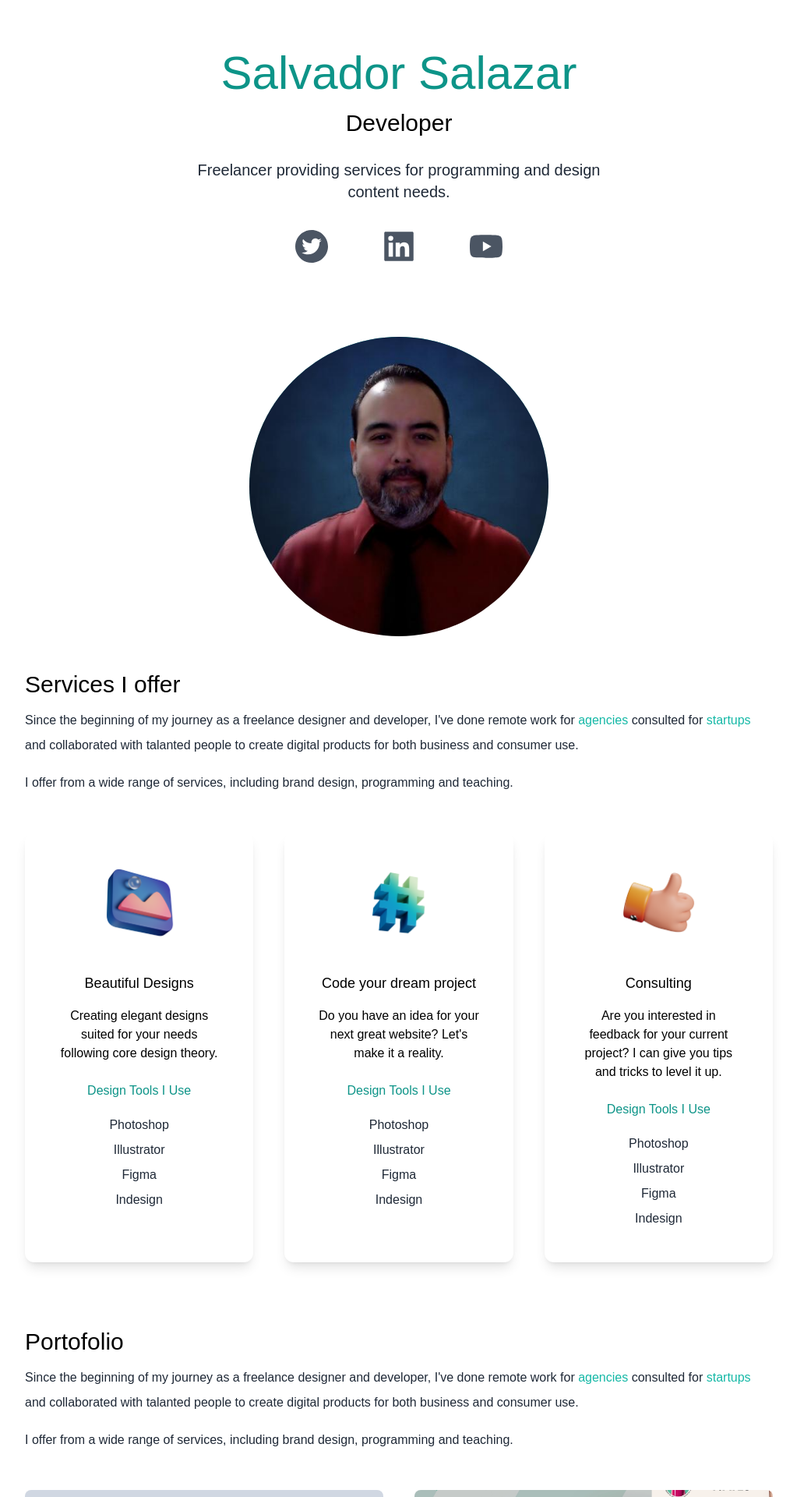
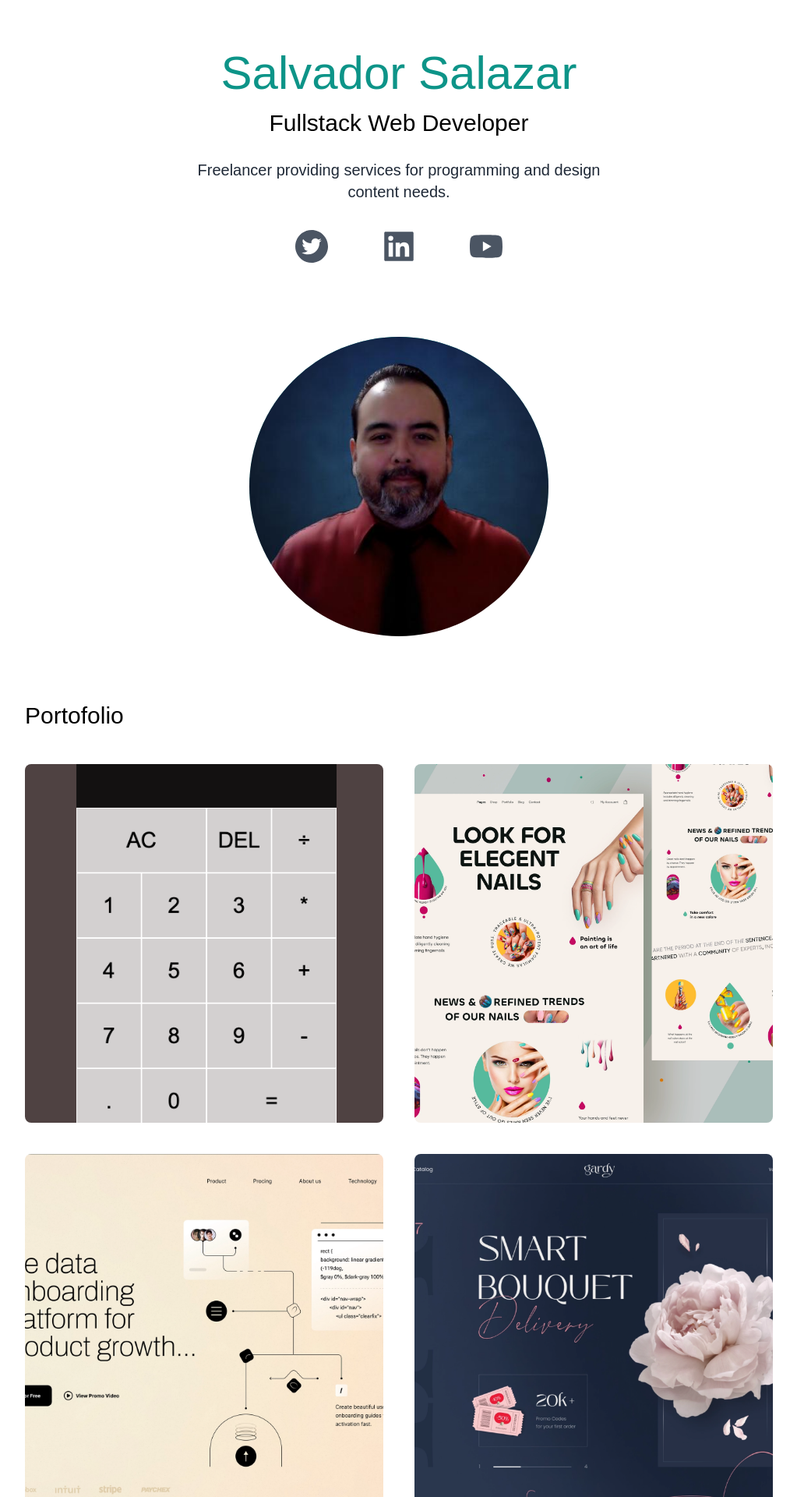
Before and after one commit to salvadorsalazar/react-portfolio, a Next.js app: page / in a window 1280 px wide. Shown: the part 140-2060 px from the top of the page at 78% size, without its empty margins (128-1151 px from the left). Built offline with nearby package versions, Linux system fonts and the light colour scheme.

Commit message:
adding links

```diff
--- a/pages/index.js
+++ b/pages/index.js
@@ -8,6 +8,9 @@ import { BsFillMoonStarsFill } from "react-icons/bs";
 import { useState } from "react";
 // import deved from "../public/dev-ed-wave.png";
 import sal from "../public/sal.jpeg";
+import calc from "../public/calculator.png";
+
+
 
 import code from "../public/code.png";
 import design from "../public/design.png";
@@ -55,7 +58,7 @@ export default function Home() {
             <h2 className="text-5xl py-2 text-teal-600 font-medium dark:text-teal-400 md:text-6xl">
 Salvador Salazar            </h2>
             <h3 className="text-2xl py-2 dark:text-white md:text-3xl">
-              Developer
+          Fullstack Web Developer
             </h3>
             <p className="text-md py-5 leading-8 text-gray-800 dark:text-gray-200 max-w-xl mx-auto md:text-xl">
               Freelancer providing services for programming and design content
@@ -71,7 +74,7 @@ Salvador Salazar            </h2>
             </div>
           </div>
         </section>
-        <section>
+        {/* <section>
           <div>
             <h3 className="text-3xl py-1 dark:text-white ">Services I offer</h3>
             <p className="text-md py-2 leading-8 text-gray-800 dark:text-gray-200">
@@ -132,11 +135,11 @@ Salvador Salazar            </h2>
               <p className="text-gray-800 py-1">Indesign</p>
             </div>
           </div>
-        </section>
+        </section> */}
         <section className="py-10">
           <div>
             <h3 className="text-3xl py-1 dark:text-white ">Portofolio</h3>
-            <p className="text-md py-2 leading-8 text-gray-800 dark:text-gray-200">
+            {/* <p className="text-md py-2 leading-8 text-gray-800 dark:text-gray-200">
               Since the beginning of my journey as a freelance designer and
               developer, I've done remote work for
               <span className="text-teal-500"> agencies </span>
@@ -147,17 +150,21 @@ Salvador Salazar            </h2>
             <p className="text-md py-2 leading-8 text-gray-800 dark:text-gray-200">
               I offer from a wide range of services, including brand design,
               programming and teaching.
-            </p>
+            </p> */}
           </div>
           <div className="flex flex-col gap-10 py-10 lg:flex-row lg:flex-wrap">
             <div className="basis-1/3 flex-1 ">
+
+             <a href="https://salvadorsalazar.github.io/react-calculator" target="_blank">
               <Image
                 className="rounded-lg object-cover"
                 width={"100%"}
                 height={"100%"}
                 layout="responsive"
-                src={web1}
-              />
+                src={calc}
+                />
+
+                </a>
             </div>
             <div className="basis-1/3 flex-1">
               <Image
```
Also changed, not shown: public/calculator.png (added).
